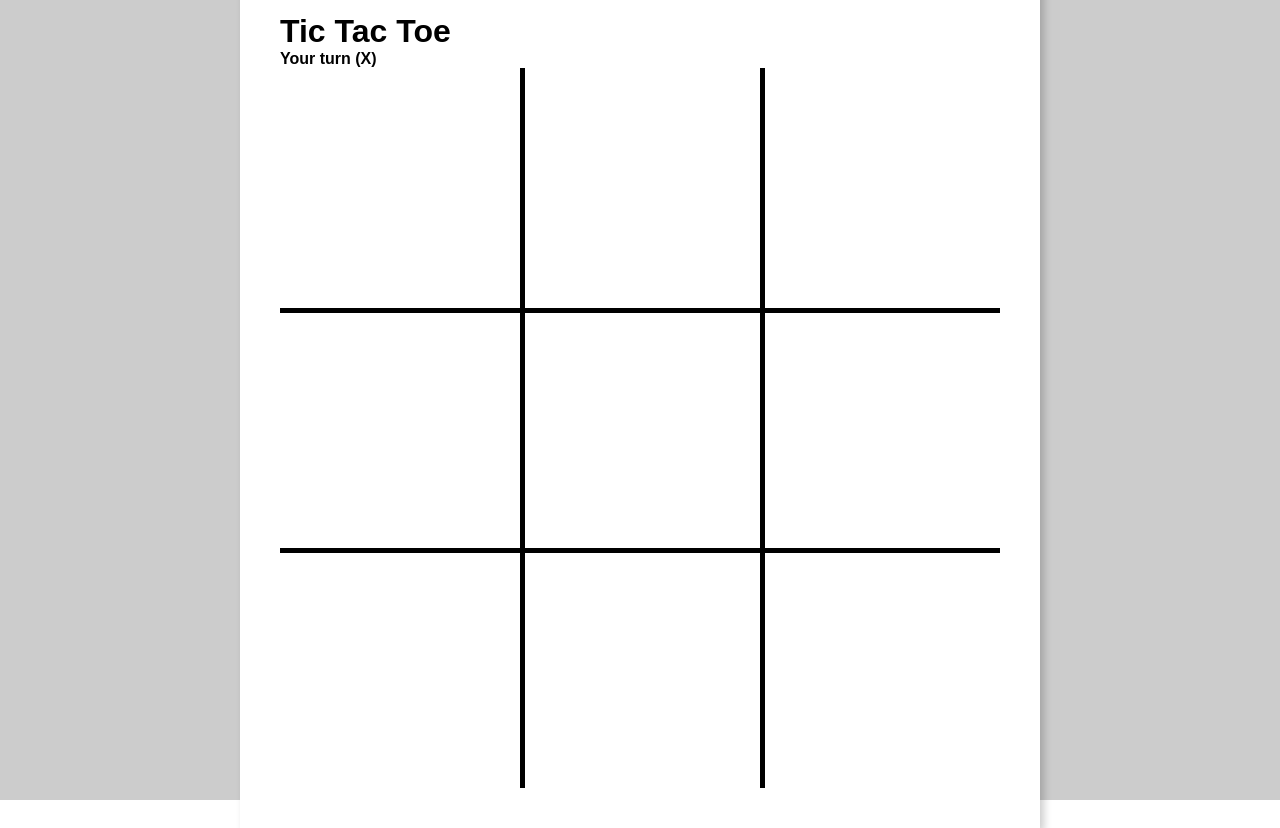
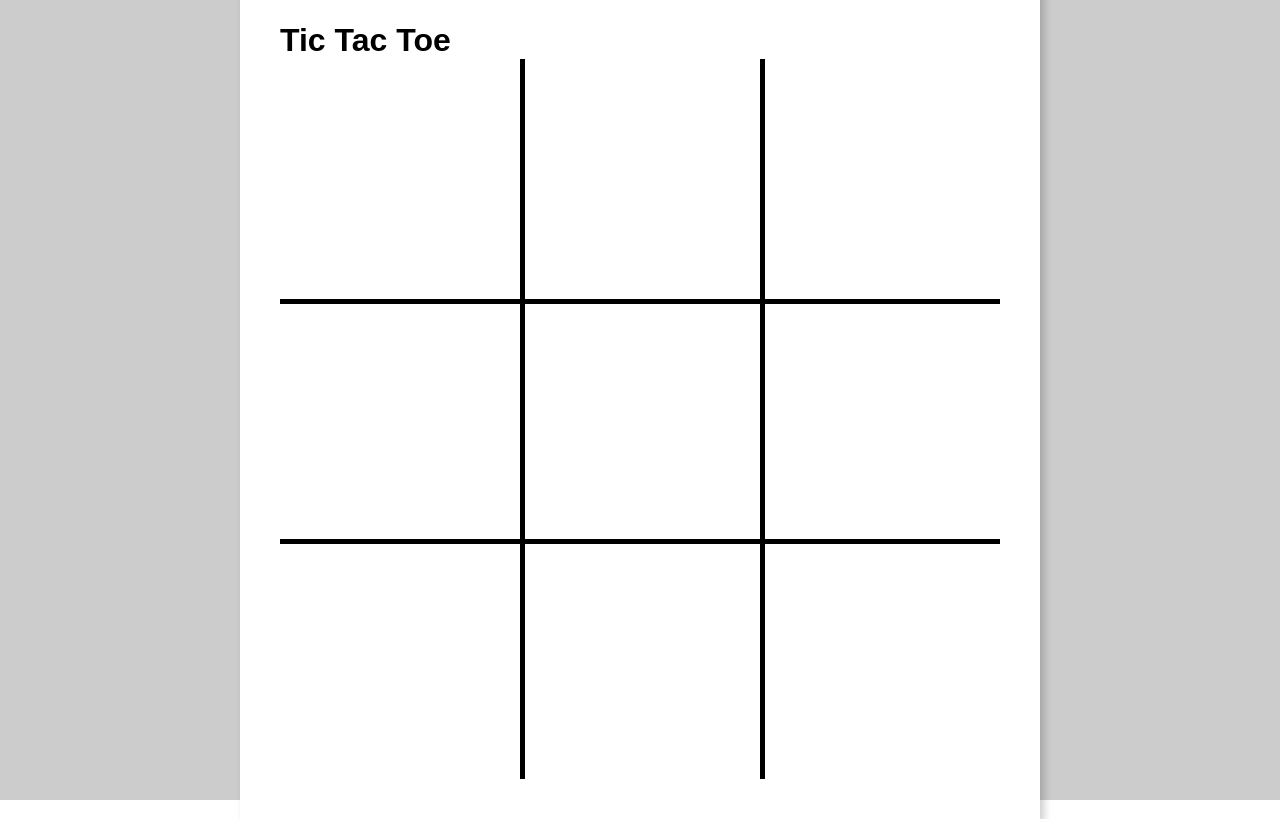
Before and after one commit to NielsCodes/tictactoe, an Angular app: page / in a window 1280 px wide. Built offline with nearby package versions, Linux system fonts and the light colour scheme.

Commit message:
Implement minimax

```diff
--- a/src/app/app.component.html
+++ b/src/app/app.component.html
@@ -4,9 +4,9 @@
 
     <div id="heading-container">
       <h1>Tic Tac Toe</h1>
-      <h4 *ngIf="player === 'human' && winner === null">Your turn (X)</h4>
+      <!-- <h4 *ngIf="player === 'human' && winner === null">Your turn (X)</h4>
       <h4 *ngIf="player === 'ai' && winner === null">AI's turn (O)</h4>
-      <h4 *ngIf="winner !== null" (click)="resetGame()" id="reset-btn">{{ winner }} wins. Reset?</h4>
+      <h4 *ngIf="winner !== null" (click)="resetGame()" id="reset-btn">{{ winner }} wins. Reset?</h4> -->
     </div>
 
     <div id="board-container">
--- a/src/app/app.component.ts
+++ b/src/app/app.component.ts
@@ -3,64 +3,76 @@ import { Component } from '@angular/core';
 @Component({
   selector: 'app-root',
   templateUrl: './app.component.html',
-  styleUrls: ['./app.component.sass']
+  styleUrls: ['./app.component.sass'],
 })
 export class AppComponent {
-
-  constructor() {
-    const winner = this.checkWinner();
-    console.log(winner);
-  }
+  constructor() { }
 
   board = [
     ['', '', ''],
     ['', '', ''],
-    ['', '', '']
-  ]
-  available = 9;
-  player: 'human' | 'ai' = 'human';
-  winner: string| null = null;
+    ['', '', ''],
+  ];
+
+  scores: {[key: string]: number} = {
+    X: -1,
+    O: 1,
+    tie: 0,
+  };
+
+  player: 'X' |'O' = 'X';
+  winner: string | null = null;
 
   playSpace(y: number, x: number) {
-    let character = 'X';
-    if (this.player === 'ai') {
-      character = 'O';
-      this.player = 'human';
+    this.board[y][x] = this.player;
+    if (this.player === 'X') {
+      this.player = 'O';
+      this.moveAi();
     } else {
-      this.player = 'ai';
+      this.player = 'X';
     }
-    this.board[y][x] = character;
-    this.checkWinner();
+    this.winner = this.checkWinner(this.board);
   }
 
-  checkWinner() {
-    const b = this.board;
+  moveAi() {
+    const [score, position] = this.minimax(this.board, true);
+    console.log(score, position);
+    if (position) {
+      this.playSpace(position.i, position.j);
+    }
+  }
 
-    for (let i = 0; i < 3; i++) {
-      // Check column
-      if (this.isFullLine(b[i][0], b[i][1], b[i][2])) {
-        this.winner = b[i][0];
+  checkWinner(board: string[][]) {
+    let openSpaces = 0;
+
+    if (
+      this.isFullLine(board[0][0], board[1][1], board[2][2]) ||
+      this.isFullLine(board[2][0], board[1][1], board[0][2])
+    ) {
+      return board[1][1];
+    }
+
+    for (let i=0; i < 3; i++) {
+
+      if (this.isFullLine(board[i][0], board[i][1], board[i][2])) {
+        return board[i][0];
       }
 
-      // Check row
-      if (this.isFullLine(b[0][i], b[1][i], b[2][i])) {
-        this.winner = b[0][i];
+      if (this.isFullLine(board[0][i], board[1][i], board[2][i])) {
+        return board[0][i];
       }
+
+      for (let j=0; j < 3; j++) {
+        if (board[i][j] === '') openSpaces++;
+      }
+
     }
 
-    // Check diagonals
-    if (
-      this.isFullLine(b[0][0], b[1][1], b[2][2]) ||
-      this.isFullLine(b[0][2], b[1][1], b[2][0])
-    ) {
-      this.winner = b[1][1];
+    if (openSpaces === 0) {
+      return 'tie';
     }
 
-    // If ther is no winner and no available spots are left, game ends in tie
-    if (!!this.winner && this.available === 0) {
-      this.winner = 'tie';
-    }
-    return this.winner;
+    return null;
   }
 
   /**
@@ -71,25 +83,234 @@ export class AppComponent {
    * @returns whether the line is full (won by player)
    */
   isFullLine(a: string, b: string, c: string) {
-    return (a === b && b === c && a !== '');
+    return a === b && b === c && a !== '';
   }
 
-  resetGame() {
-    this.board = [
-      ['', '', ''],
-      ['', '', ''],
-      ['', '', '']
-    ];
-    this.available = 9;
-    this.winner = null;
+  minimax(board: string[][], isMaximizing: boolean): [number, {i: number, j: number} | null] {
+    // Recursive base case
+    const winner = this.checkWinner(board);
+    if (winner !== null) {
+      return [this.scores[winner], null];
+    }
+
+    let maxScore = -Infinity;
+    let maxPos = null;
+    let minScore = Infinity;
+    let minPos = null;
+
+    const character = isMaximizing ? 'O' : 'X';
+
+    // if (isMaximizing) {
+    //   for (let i=0; i<3; i++) {
+    //     for (let j=0; j<3; j++) {
+    //       if (board[i][j] !== '') {
+    //         board[i][j] = character;
+    //         const [score] = this.minimax(board, false);
+    //         board[i][j] = '';
+    //         if (score > maxScore) {
+    //           maxScore = score;
+    //           maxPos = {i,j};
+    //         }
+    //       }
+    //     }
+    //   }
+    //   return [maxScore, maxPos];
+    // } else {
+    //   for (let i=0; i<3; i++) {
+    //     for (let j=0; j<3; j++) {
+    //       if (board[i][j] !== '') {
+    //         board[i][j] = character;
+    //         const [score] = this.minimax(board, true);
+    //         board[i][j] = '';
+    //         if (score < minScore) {
+    //           minScore = score;
+    //           minPos = {i,j};
+    //         }
+    //       }
+    //     }
+    //   }
+    //   return [minScore, minPos];
+    // }
+
+
+    // Loop through each space on board
+    // Check if field is playable (=== '')
+    // Place current player's character in the space
+    // Call minimax recursively from there
+    // If the score for this position is better than current best, store score and position
+
+    for (let i=0; i < 3; i++) {
+      for (let j=0; j < 3; j++) {
+        if (board[i][j] === '') {
+
+          board[i][j] = character;
+          const [score] = this.minimax(board, !isMaximizing);
+          board[i][j] = '';
+
+          if (score > maxScore) {
+            maxScore = score;
+            maxPos = {i,j};
+          }
+
+          if (score < minScore) {
+            minScore = score;
+            minPos = {i,j};
+          }
+        }
+      }
+    }
+
+    if (isMaximizing) {
+      return [maxScore, maxPos];
+    } else {
+      return [minScore, minPos];
+    }
   }
 
-  bestMove() {
 
-  }
+  // // TIE BOARD
+  // // board = [
+  // //   ['X', 'O', 'X'],
+  // //   ['O', 'X', 'X'],
+  // //   ['O', 'X', 'O']
+  // // ]
+  // player: 'human' | 'ai' = 'human';
+  // winner: string | null = null;
+  // iterations = 0;
 
-  minimax(board: string[][], depth: number, isMaximizing: boolean) {
+  // playSpace(y: number, x: number) {
+  //   let character;
 
-  }
+  //   if (this.player === 'human') {
+  //     character = 'X';
+  //     this.player = 'ai';
+  //     this.moveAi();
+  //   } else {
+  //     character = 'O';
+  //     this.player = 'human';
+  //   }
+  //   this.board[y][x] = character;
+  // }
 
+  // checkWinner(b: string[][]) {
+  //   // const b = this.board;
+  //   this.winner = null;
+  //   let openSpaces = 0;
+
+  //   for (let i = 0; i < 3; i++) {
+  //     // Check column
+  //     if (this.isFullLine(b[i][0], b[i][1], b[i][2])) {
+  //       this.winner = b[i][0];
+  //     }
+
+  //     // Check row
+  //     if (this.isFullLine(b[0][i], b[1][i], b[2][i])) {
+  //       this.winner = b[0][i];
+  //     }
+
+  //     // Check available spaces
+  //     for (let j = 0; j < 3; j++) {
+  //       if (b[i][j] === '') {
+  //         openSpaces++;
+  //       }
+  //     }
+  //   }
+
+  //   // Check diagonals
+  //   if (
+  //     this.isFullLine(b[0][0], b[1][1], b[2][2]) ||
+  //     this.isFullLine(b[0][2], b[1][1], b[2][0])
+  //   ) {
+  //     this.winner = b[1][1];
+  //   }
+
+  //   // If there is no winner and no available spots are left, game ends in tie
+  //   if (this.winner === null && openSpaces === 0) {
+  //     this.winner = 'tie';
+  //   }
+  //   return this.winner;
+  // }
+
+  // /**
+  //  * Check if a full line is both filled and the same player
+  //  * @param a first field in line
+  //  * @param b second field in line
+  //  * @param c third field in line
+  //  * @returns whether the line is full (won by player)
+  //  */
+  // isFullLine(a: string, b: string, c: string) {
+  //   return a === b && b === c && a !== '';
+  // }
+
+  // resetGame() {
+  //   this.board = [
+  //     ['', '', ''],
+  //     ['', '', ''],
+  //     ['', '', ''],
+  //   ];
+  //   this.winner = null;
+  //   this.player = 'human';
+  // }
+
+  // moveAi() {
+  //   const [score, position] = this.minimax([...this.board], 0, true);
+  //   console.log({
+  //     score,
+  //     position
+  //   })
+  //   if (position) {
+  //     this.playSpace(position.i, position.j);
+  //   };
+  // }
+
+  // minimax(
+  //   board: string[][],
+  //   depth: number,
+  //   isMaximizing: boolean
+  // ): [number, { i: number; j: number } | null] {
+  //   this.iterations++;
+
+  //   // if (this.iterations <= 100000) return [-100, null];
+  //   const scores: { [key: string]: number } = {
+  //     X: -10,
+  //     O: 10,
+  //     tie: 0,
+  //   };
+  //   const winner = this.checkWinner(board);
+  //   const multiplier = depth * 0.25;
+  //   if (winner) return [scores[winner] * multiplier, null];
+
+  //   let maxScore = -Infinity;
+  //   let maxPosition = null;
+  //   let minScore = Infinity;
+  //   let minPosition = null;
+
+  //   const character = isMaximizing ? 'O' : 'X';
+
+  //   for (let i = 0; i < 3; i++) {
+  //     for (let j = 0; j < 3; j++) {
+  //       if (board[i][j] !== '') continue;
+
+  //       board[i][j] = character;
+  //       let [score] = this.minimax([...board], depth +1, !isMaximizing);
+  //       board[i][j] = '';
+
+  //       if (score > maxScore) {
+  //         maxScore = score;
+  //         maxPosition = { i, j };
+  //       }
+
+  //       if (score < minScore) {
+  //         minScore = score;
+  //         minPosition = { i, j };
+  //       }
+  //     }
+  //   }
+
+  //   if (isMaximizing) {
+  //     return [maxScore, maxPosition];
+  //   } else {
+  //     return [minScore, minPosition];
+  //   }
+  // }
 }
```
